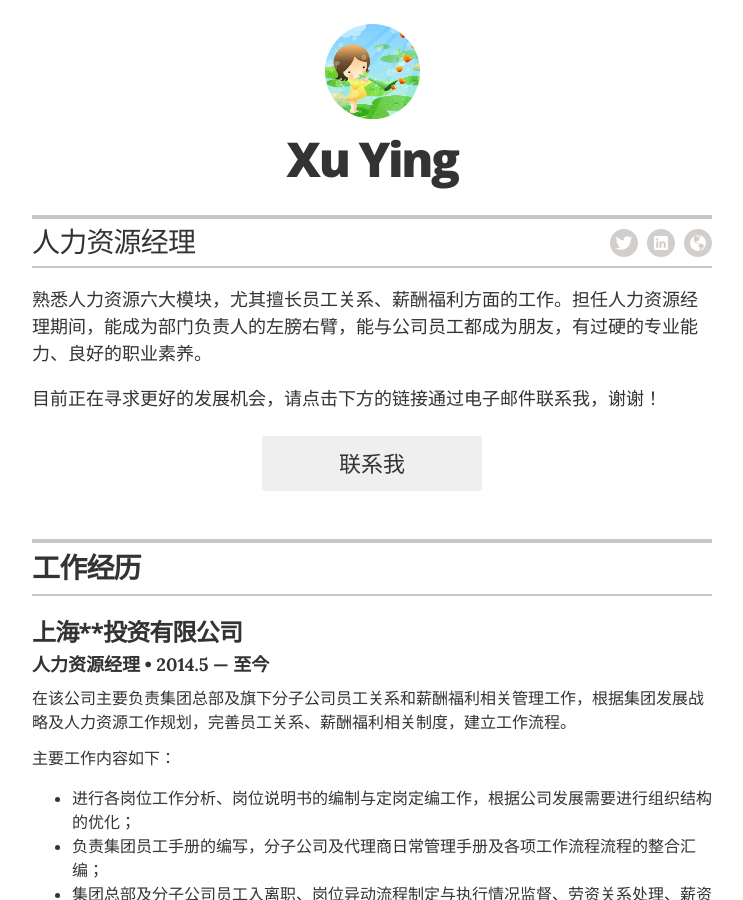
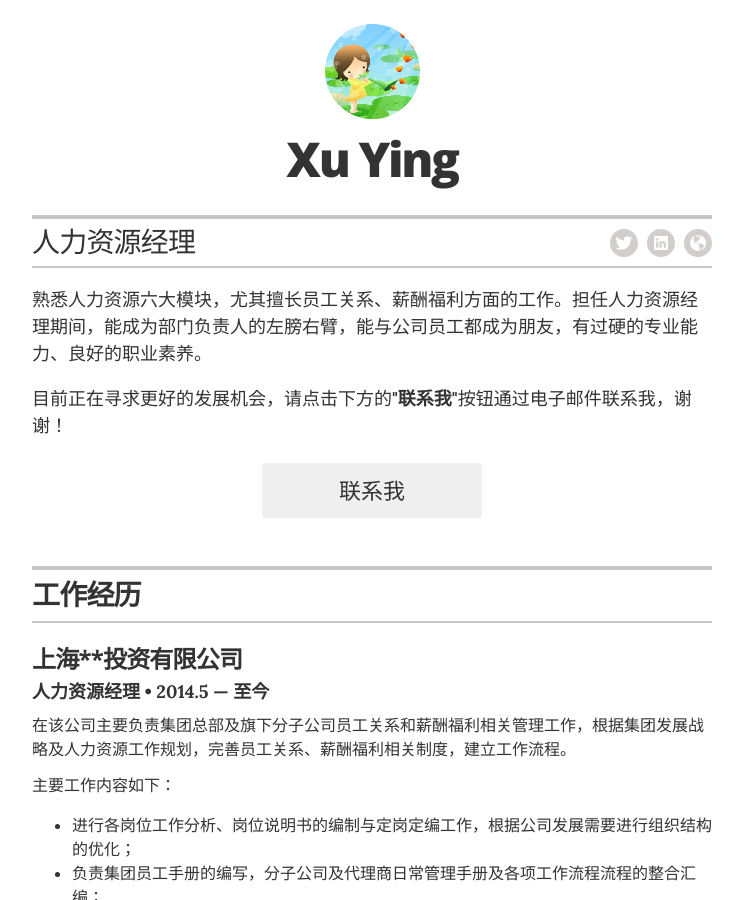
Before and after one commit to missdeer/xyyingresume, a Jekyll site: the page built from index.html, in a window 1280 px wide and 900 px high. Shown: the whole window, without its empty margins (268-1011 px from the left). Built offline with Jekyll 4.4.1, drawn with Linux system fonts in a browser that asks for light colours.

Commit message:
Update resume.html

```diff
--- a/_layouts/resume.html
+++ b/_layouts/resume.html
@@ -28,7 +28,7 @@
 
         <div class="executive-summary" itemprop="description">
           <p>熟悉人力资源六大模块，尤其擅长员工关系、薪酬福利方面的工作。担任人力资源经理期间，能成为部门负责人的左膀右臂，能与公司员工都成为朋友，有过硬的专业能力、良好的职业素养。</p>
-	  <p>目前正在寻求更好的发展机会，请点击下方的链接通过电子邮件联系我，谢谢！</p>
+	  <p>目前正在寻求更好的发展机会，请点击下方的<strong>"联系我"</strong>按钮通过电子邮件联系我，谢谢！</p>
         </div>
 
         {% if site.resume_looking_for_work == 'yes' %}
```
